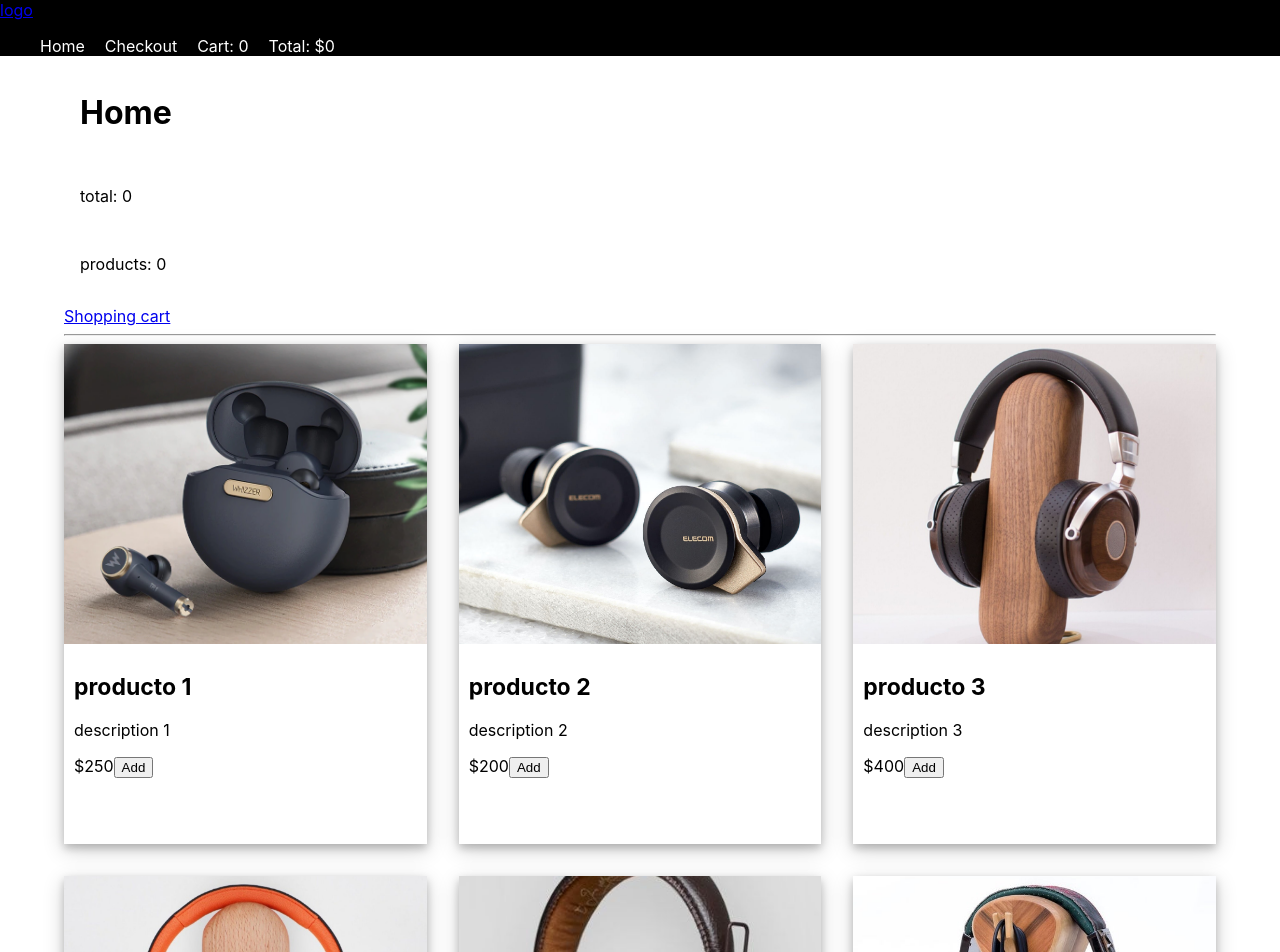
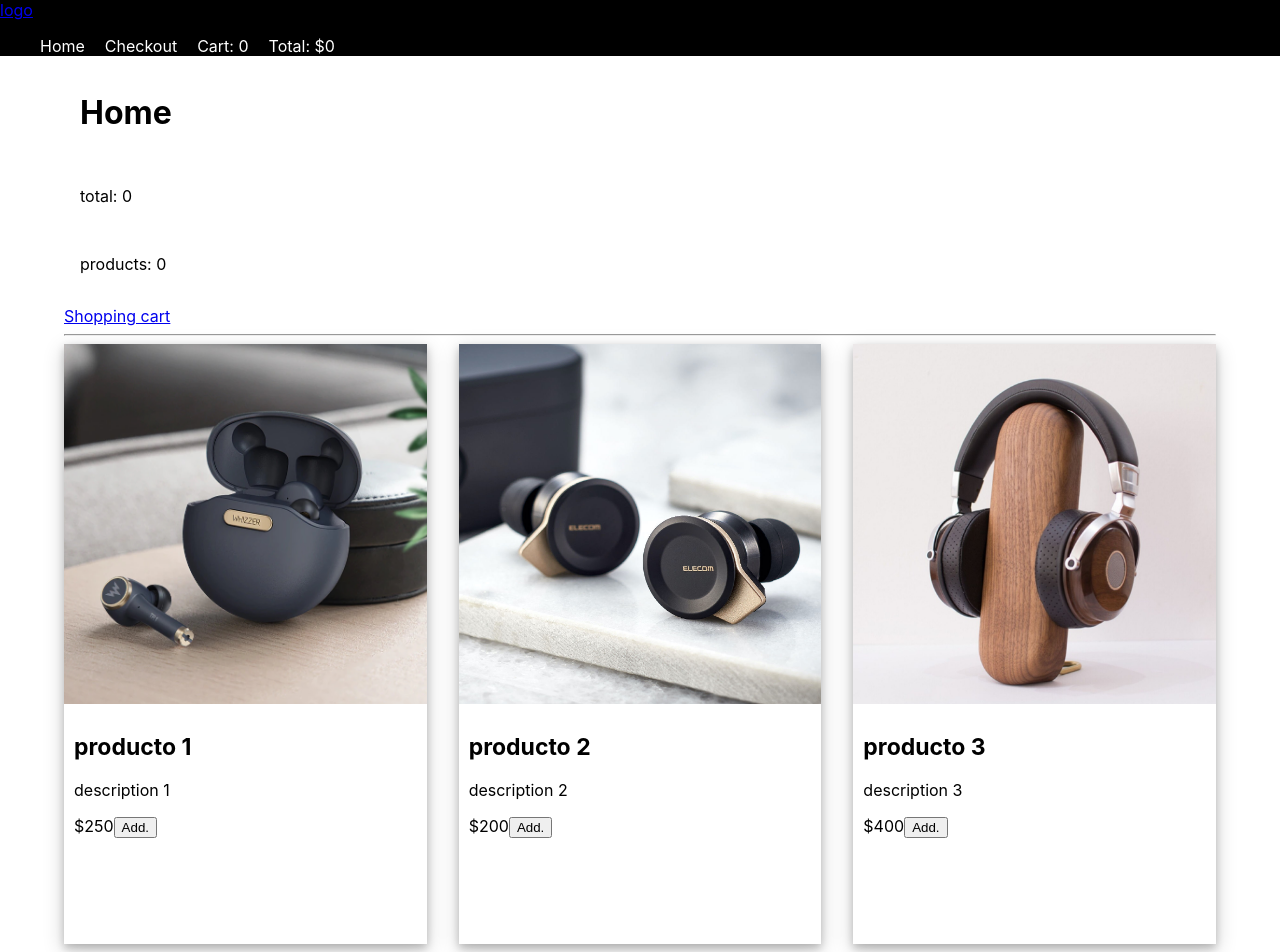
Before and after one commit to carlosAguinaga/ecommerce-react, a React (Create React App) app: page / in a window 1280 px wide. Shown: the top 952 px of the page. Built offline with nearby package versions, Linux system fonts and the light colour scheme.

Commit message:
feat: + and - in card item

```diff
--- a/src/components/ProductItem/ProductItem.jsx
+++ b/src/components/ProductItem/ProductItem.jsx
@@ -6,39 +6,77 @@ import { useHistory } from "react-router";
 const ProductItem = ({ name, description, price, id, img }) => {
   const { state, dispatch } = useContext(ShopCartContext);
 
-  const history = useHistory()
+  const history = useHistory();
+  const [payload, setPayload] = useState({});
+  const productInCart = state.cart.find((p) => p.id === id);
 
-  const [payload, setPayload] = useState({});
+  const handleAddDispatch = () => {
+    dispatch({ type: "ADD", payload });
+  };
+
+  const handleAddItemDispatch = () => {
+    dispatch({ type: "ADD_UNIT_MORE", payload: { id } });
+  };
+
+  const handleRemoveDispatch = () => {
+    dispatch({ type: "REMOVE", payload: { id, price } });
+  };
+
+  const handleRemoveItemDispatch = () => {
+    if (productInCart.quantity === 1) {
+      // eliminar el producto
+      handleRemoveDispatch();
+    }
+    dispatch({ type: "REMOVE_UNIT", payload: { id } });
+  };
+
+  const handleClickItem = () => {
+    history.push(`/product/${id}`);
+  };
 
   useEffect(() => {
-    setPayload({ name, description, price, id, img, quantity: 1 });
-  // eslint-disable-next-line react-hooks/exhaustive-deps
+    setPayload({
+      name,
+      description,
+      price,
+      id,
+      img,
+      quantity: productInCart ? productInCart.quantity : 1,
+    });
+    // eslint-disable-next-line react-hooks/exhaustive-deps
   }, []);
-
-  const handleDispatch = (payload) => {
-    (dispatch({ type: "ADD", payload }))
-
-  }
-
-  const handleClickItem = (payload) => {
-    history.push(`/product/${id}`)
-  }
 
   return (
     <div className="product-card">
       <div className="image-container">
-      <img variant="top" src={img} onClick={handleClickItem} className="card-image" alt={name}/>
+        <img
+          variant="top"
+          src={img}
+          onClick={handleClickItem}
+          className="card-image"
+          alt={name}
+        />
       </div>
       <div className="card-description">
-        <h2 className="card-title" onClick={handleClickItem}>{name}</h2>
+        <h2 className="card-title" onClick={handleClickItem}>
+          {name}
+        </h2>
         <p>{description}</p>
         <span>${price}</span>
-        <button
-          variant={"primary"}
-          onClick={ () => handleDispatch(payload)}
-        >
-          Add
-        </button>
+
+        {productInCart ? (
+          <div>
+            <button onClick={() => handleRemoveItemDispatch(payload)}>-</button>
+            <span>{productInCart.quantity}</span>
+            <button onClick={() => handleAddItemDispatch(payload)}>+</button>
+          </div>
+        ) : (
+          <button onClick={() => handleAddDispatch(payload)}>Add.</button>
+        )}
+
+        {productInCart && (
+          <p className="item_added">{productInCart.quantity} items added</p>
+        )}
       </div>
     </div>
   );
--- a/src/components/ProductItem/ProductItem.styles.css
+++ b/src/components/ProductItem/ProductItem.styles.css
@@ -4,10 +4,9 @@
   overflow: hidden;
 }
 
-
 .image-container {
-    height: 60%;
-    overflow: hidden;
+  height: 60%;
+  overflow: hidden;
 }
 
 .card-image {
@@ -34,3 +33,8 @@
 .card-title:hover {
   color: aqua;
 }
+
+.item_added {
+  color:lightgreen;
+  border: solid 2px lightgreen
+}
--- a/src/context/ShopCartContext.jsx
+++ b/src/context/ShopCartContext.jsx
@@ -8,11 +8,10 @@ const initialState = {
   cart: [],
 };
 
-const getUpdatedCart = (product, action, state) => {
+const getPlusItemCart = (state, action ) => {
 
-  if (!product) {
-    return [...state.cart, action.payload];
-  }
+  console.log(action)
+  const product = state.cart.find((p) => p.id === action.payload.id)
 
   return state.cart.map((p) => {
     if (p.id === product.id) {
@@ -24,14 +23,33 @@ const getUpdatedCart = (product, action, state) => {
   });
 };
 
+const getRemoveItemCart = (state, action) => {
+
+  const product = state.cart.find((p) => p.id === action.payload.id);
+
+  return state.cart.map((p) => {
+    if (p.id === product.id) {
+      const obj = { ...p };
+      obj.quantity--;
+      return obj;
+    }
+    return p;
+  });
+};
+
 const reducer = (state, action) => {
   switch (action.type) {
     case "ADD":
-      const product = state.cart.find((p) => p.id === action.payload.id);
       return {
         ...state,
         totalPrice: state.totalPrice + action.payload.price,
-        cart: getUpdatedCart(product, action, state),
+        cart: [...state.cart, action.payload],
+      };
+    case "ADD_UNIT_MORE":
+      return {
+        ...state,
+        totalPrice: state.totalPrice + action.payload.price,
+        cart: getPlusItemCart(state, action),
       };
 
     case "REMOVE":
@@ -40,6 +58,13 @@ const reducer = (state, action) => {
         totalPrice: state.totalPrice - action.payload.price,
         cart: state.cart.filter((product) => product.id !== action.payload.id),
       };
+    case "REMOVE_UNIT":
+      return {
+        ...state,
+        totalPrice: state.totalPrice - action.payload.price,
+        cart: getRemoveItemCart(state, action),
+      };
+
     default:
       return state;
   }
--- a/src/views/Home/Home.styles.css
+++ b/src/views/Home/Home.styles.css
@@ -13,6 +13,6 @@
     display: grid;
     gap: 2rem;
     justify-items: center;
-    grid-auto-rows: 500px;
+    grid-auto-rows: 600px;
     grid-template-columns: repeat(auto-fill, minmax(min(300px, 100%), 1fr));
 }
```
